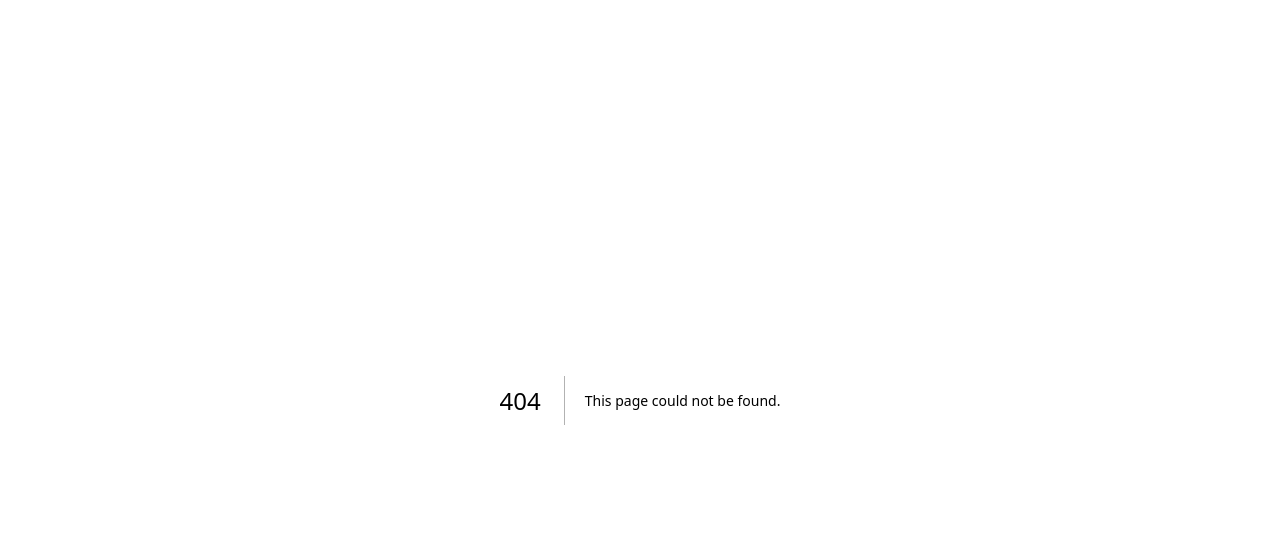
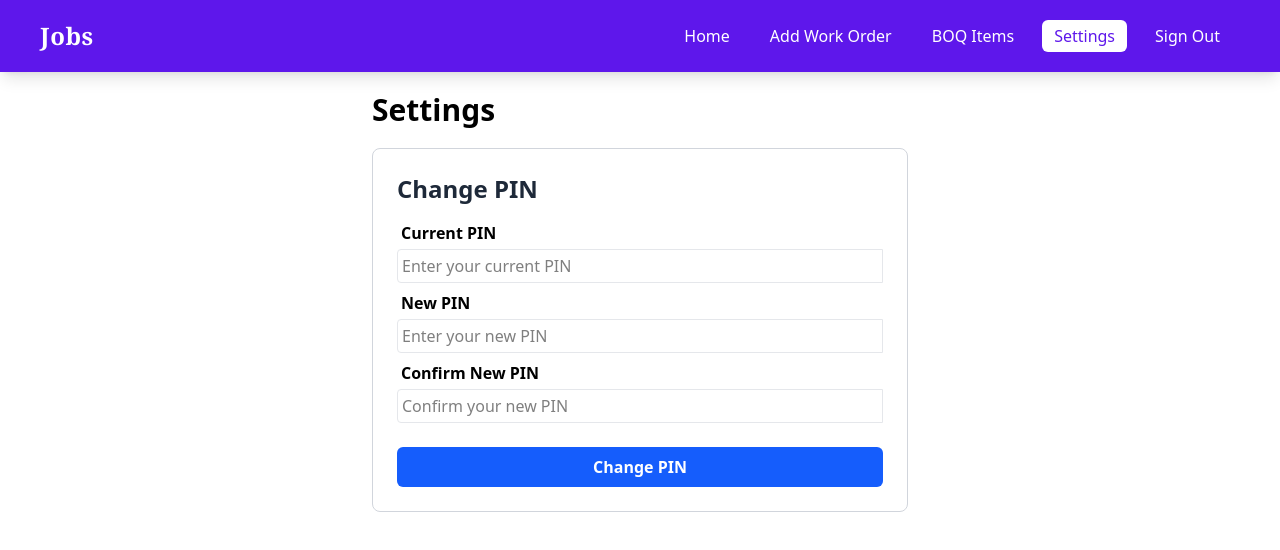
Before and after one commit to Kummirai/workOrder_tracker, a Next.js app: page /settings in a window 1280 px wide. Before the commit this address had no page. Shown: the top 550 px of the page. Built offline with nearby package versions, Linux system fonts and the light colour scheme; sample sign-in values are in the browser's storage.

Commit message:
Implement PIN management feature with settings page for changing PIN and API integration for PIN verification

```diff
--- /dev/null
+++ b/app/(protected)/api/pin/route.js
@@ -0,0 +1,45 @@
+import { getCollections } from '@/utils/db';
+import { NextResponse } from 'next/server';
+
+// Helper function to get the PIN, and create if it doesn't exist
+async function getOrCreatePin(appPinCollection) {
+  let appPin = await appPinCollection.findOne({ name: 'app-pin' });
+  if (!appPin) {
+    const defaultPin = '1234'; // Default PIN
+    await appPinCollection.insertOne({ name: 'app-pin', pin: defaultPin });
+    return defaultPin;
+  }
+  return appPin.pin;
+}
+
+export async function GET() {
+  try {
+    const { appPinCollection } = await getCollections();
+    const pin = await getOrCreatePin(appPinCollection);
+    return NextResponse.json({ pin });
+  } catch (error) {
+    return NextResponse.json({ message: "Failed to get PIN.", error: error.message }, { status: 500 });
+  }
+}
+
+export async function POST(request) {
+  try {
+    const { currentPin, newPin } = await request.json();
+    const { appPinCollection } = await getCollections();
+
+    const appPin = await appPinCollection.findOne({ name: 'app-pin' });
+
+    if (!appPin || appPin.pin !== currentPin) {
+      return NextResponse.json({ message: "Incorrect current PIN." }, { status: 400 });
+    }
+
+    await appPinCollection.updateOne(
+      { name: 'app-pin' },
+      { $set: { pin: newPin } }
+    );
+
+    return NextResponse.json({ message: "PIN updated successfully." });
+  } catch (error) {
+    return NextResponse.json({ message: "Failed to update PIN.", error: error.message }, { status: 500 });
+  }
+}
--- /dev/null
+++ b/app/(protected)/settings/page.jsx
@@ -0,0 +1,103 @@
+'use client';
+
+import { useState } from "react";
+import InputField from "@/components/InputField";
+
+export default function SettingsPage() {
+  const [currentPin, setCurrentPin] = useState("");
+  const [newPin, setNewPin] = useState("");
+  const [confirmPin, setConfirmPin] = useState("");
+  const [message, setMessage] = useState("");
+  const [isError, setIsError] = useState(false);
+
+  const handleChangePin = async (e) => {
+    e.preventDefault();
+    setMessage("");
+    setIsError(false);
+
+    if (newPin !== confirmPin) {
+      setMessage("New PINs do not match.");
+      setIsError(true);
+      return;
+    }
+
+    if (newPin.length < 4) {
+      setMessage("New PIN must be at least 4 digits.");
+      setIsError(true);
+      return;
+    }
+
+    try {
+      const response = await fetch("/api/pin", {
+        method: "POST",
+        headers: {
+          "Content-Type": "application/json",
+        },
+        body: JSON.stringify({ currentPin, newPin }),
+      });
+
+      const data = await response.json();
+
+      if (response.ok) {
+        setMessage("PIN changed successfully!");
+        setIsError(false);
+        setCurrentPin("");
+        setNewPin("");
+        setConfirmPin("");
+      } else {
+        setMessage(data.message || "Failed to change PIN.");
+        setIsError(true);
+      }
+    } catch (error) {
+      setMessage("An error occurred. Please try again.");
+      setIsError(true);
+    }
+  };
+
+  return (
+    <main className="p-5 max-w-xl mx-auto">
+      <h1 className="font-bold mb-5">Settings</h1>
+      <div className="border p-4 sm:p-6 rounded-lg border-gray-300 bg-white">
+        <h2 className="font-semibold mb-4 text-gray-800">Change PIN</h2>
+        <form onSubmit={handleChangePin}>
+          <div className="space-y-4">
+            <InputField
+              fieldtype="password"
+              fieldLabel="Current PIN"
+              htmlFor="currentPin"
+              placeholder="Enter your current PIN"
+              handleChange={(e) => setCurrentPin(e.target.value)}
+              inputValue={currentPin}
+            />
+            <InputField
+              fieldtype="password"
+              fieldLabel="New PIN"
+              htmlFor="newPin"
+              placeholder="Enter your new PIN"
+              handleChange={(e) => setNewPin(e.target.value)}
+              inputValue={newPin}
+            />
+            <InputField
+              fieldtype="password"
+              fieldLabel="Confirm New PIN"
+              htmlFor="confirmPin"
+              placeholder="Confirm your new PIN"
+              handleChange={(e) => setConfirmPin(e.target.value)}
+              inputValue={confirmPin}
+            />
+          </div>
+          {message && (
+            <p className={`mt-4 text-sm ${isError ? 'text-red-600' : 'text-green-600'}`}>
+              {message}
+            </p>
+          )}
+          <div className="mt-6">
+            <button type="submit" className="w-full bg-blue-600 hover:bg-blue-700 text-white font-bold py-2 px-4 rounded-md focus:outline-none focus:shadow-outline">
+              Change PIN
+            </button>
+          </div>
+        </form>
+      </div>
+    </main>
+  );
+}
--- a/app/page.jsx
+++ b/app/page.jsx
@@ -15,13 +15,20 @@ export default function LoginPage() {
     }
   }, [router]);
 
-  const handlePinSubmit = (e) => {
+  const handlePinSubmit = async (e) => {
     e.preventDefault();
-    if (pin === "1234") { // Hardcoded PIN
-      sessionStorage.setItem("isAuthenticated", "true");
-      router.push("/dashboard");
-    } else {
-      alert("Incorrect PIN");
+    try {
+      const response = await fetch("/api/pin");
+      const { pin: correctPin } = await response.json();
+      if (pin === correctPin) {
+        sessionStorage.setItem("isAuthenticated", "true");
+        router.push("/dashboard");
+      } else {
+        alert("Incorrect PIN");
+        setPin("");
+      }
+    } catch (error) {
+      alert("Error verifying PIN. Please try again.");
       setPin("");
     }
   };
--- a/components/Header.jsx
+++ b/components/Header.jsx
@@ -78,6 +78,9 @@ const Header = () => {
           <Link href={'/boq_items'} className={navLinkClasses('/boq_items')}>
             BOQ Items
           </Link>
+          <Link href={'/settings'} className={navLinkClasses('/settings')}>
+            Settings
+          </Link>
           <button
             onClick={handleSignOut}
             className={`${navLinkClasses('/signout')} cursor-pointer`}
@@ -112,6 +115,13 @@ const Header = () => {
             >
               BOQ Items
             </Link>
+            <Link
+              href={'/settings'}
+              className={mobileNavLinkClasses('/settings')}
+              onClick={() => setIsMenuOpen(false)}
+            >
+              Settings
+            </Link>
             <button
               onClick={() => {
                 setIsMenuOpen(false);
--- a/utils/db.js
+++ b/utils/db.js
@@ -30,5 +30,6 @@ export async function getCollections() {
   const { db } = await connectToDatabase();
   const boqItemsCollection = db.collection("boq_items");
   const workOrdersCollection = db.collection("work_orders");
-  return { boqItemsCollection, workOrdersCollection };
+  const appPinCollection = db.collection("app-pin");
+  return { boqItemsCollection, workOrdersCollection, appPinCollection };
 }
```
